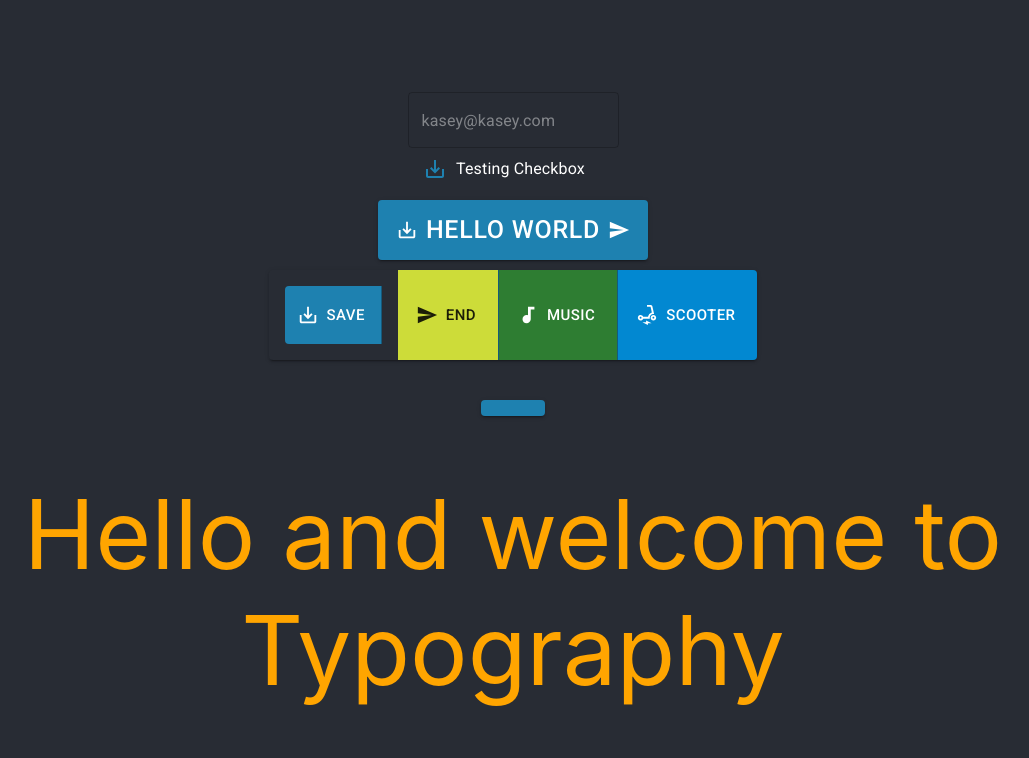
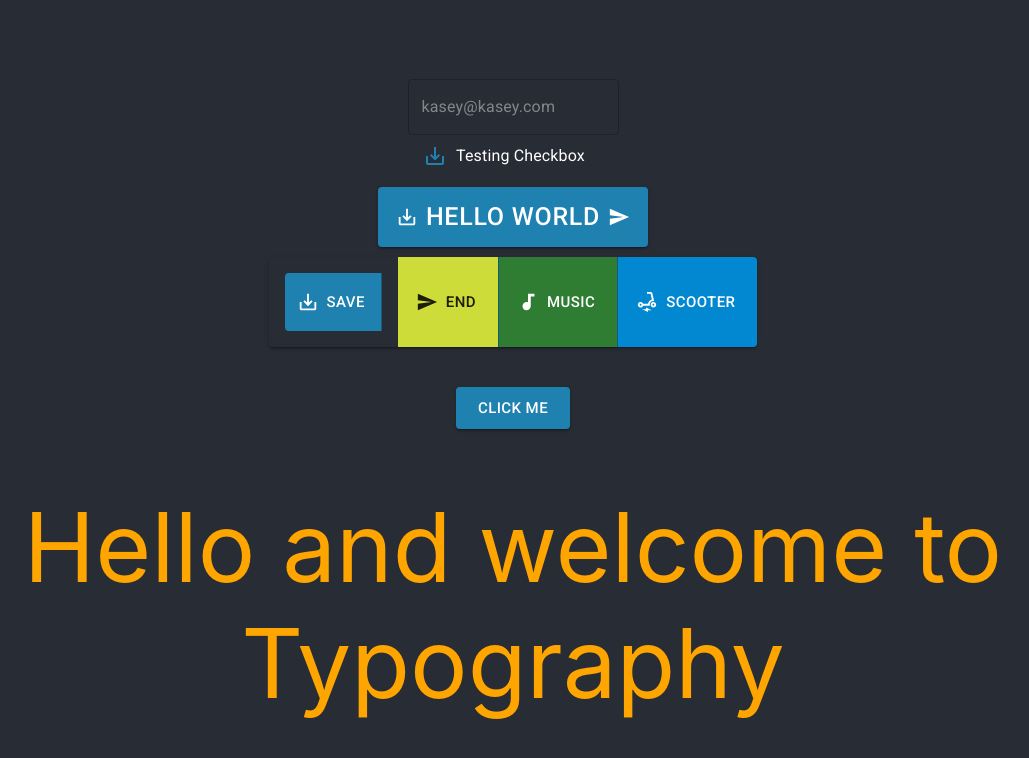
Before and after one commit to kaseyknudsen/material_ui_react_tutorial, a React (Create React App) app: page / in a window 1280 px wide. Shown: the top 758 px of the page, without its empty margins (127-1156 px from the left). Built offline with nearby package versions, Linux system fonts and the light colour scheme.

Commit message:
changed button text

```diff
--- a/src/App.js
+++ b/src/App.js
@@ -59,7 +59,7 @@ function CheckBoxExample() {
 }
 
 function App() {
-  const [card, setCard] = useState("");
+  const [buttonText, setButtonText] = useState("Click Me");
   return (
     <div className="App">
       <header className="App-header">
@@ -113,9 +113,9 @@ function App() {
           variant="contained"
           sx={{ m: 5 }}
           size="large"
-          onClick={() => setCard("Hello")}
+          onClick={() => setButtonText("Hello")}
         >
-          {card}
+          {buttonText}
         </Button>
         {/* <img src={logo} className="App-logo" alt="logo" /> */}
         <Typography variant="myVariant" style={{ marginTop: 20 }}>
```
